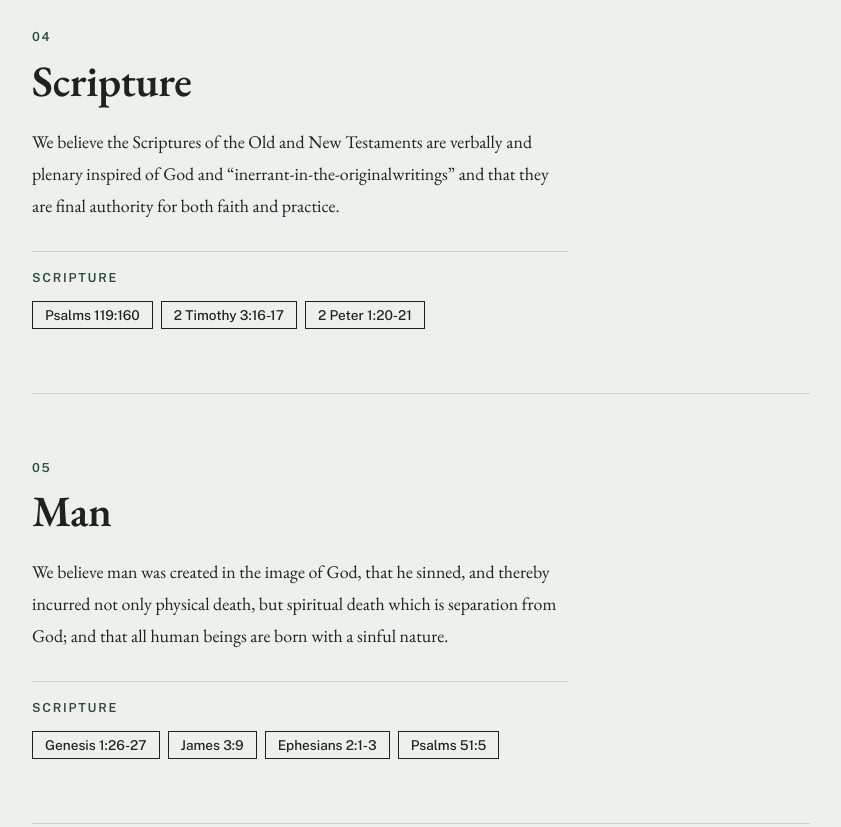
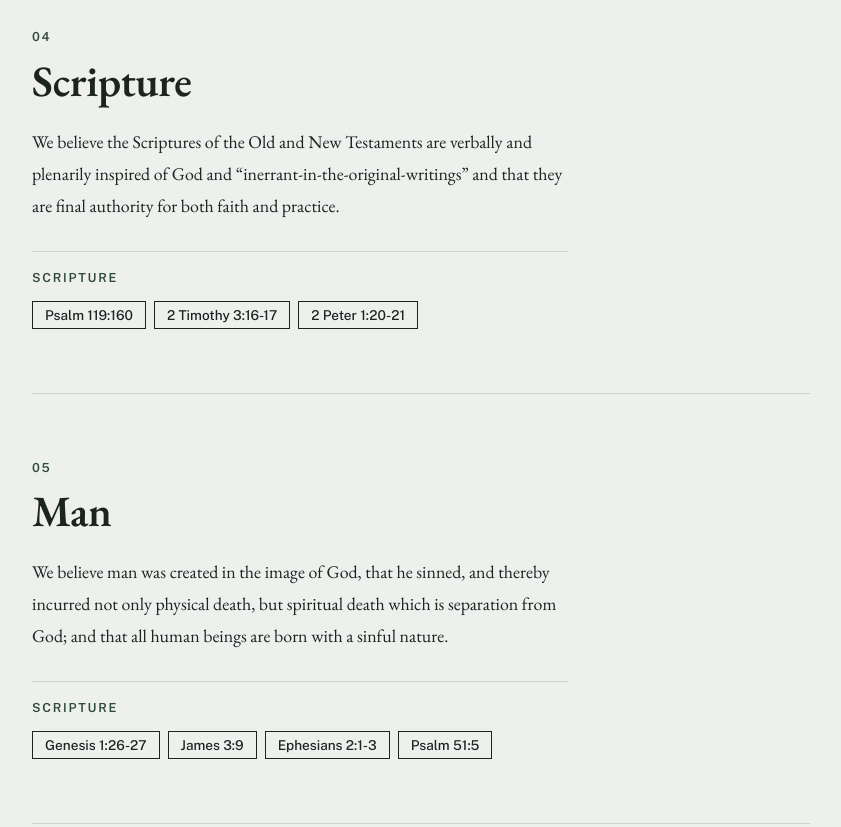
Before and after one commit to Cratez/sccchurch-website, a website: page beliefs.html in a window 1280 px wide. Shown: the part 1940-2767 px from the top of the page, without its empty margins (366-1207 px from the left). Drawn offline with nearby package versions, Linux system fonts and the light colour scheme.

Commit message:
minor text improvements

```diff
--- a/beliefs.html
+++ b/beliefs.html
@@ -150,14 +150,14 @@
                     </section>
                     <section class="tenet" id="scripture"><span class="num">04</span>
                         <h2>Scripture</h2>
-                        <p class="body">We believe the Scriptures of the Old and New Testaments are verbally and plenary
-                            inspired of God and “inerrant-in-the-originalwritings” and that they are final authority for
+                        <p class="body">We believe the Scriptures of the Old and New Testaments are verbally and plenarily
+                            inspired of God and “inerrant-in-the-original-writings” and that they are final authority for
                             both faith and practice.</p>
                         <div class="key">
                             <p class="label">Scripture</p>
                             <ul class="refs">
                                 <li><button type="button" class="ref" aria-expanded="false"
-                                        data-ref="Psalms 119:160">Psalms 119:160</button></li>
+                                        data-ref="Psalm 119:160">Psalm 119:160</button></li>
                                 <li><button type="button" class="ref" aria-expanded="false"
                                         data-ref="2 Timothy 3:16-17">2 Timothy 3:16-17</button></li>
                                 <li><button type="button" class="ref" aria-expanded="false" data-ref="2 Peter 1:20-21">2
@@ -181,7 +181,7 @@
                                 <li><button type="button" class="ref" aria-expanded="false"
                                         data-ref="Ephesians 2:1-3">Ephesians 2:1-3</button></li>
                                 <li><button type="button" class="ref" aria-expanded="false"
-                                        data-ref="Psalms 51:5">Psalms 51:5</button></li>
+                                        data-ref="Psalm 51:5">Psalm 51:5</button></li>
                             </ul>
                             <div class="passage" aria-live="polite" hidden></div>
                         </div>
@@ -321,7 +321,7 @@
                     </section>
                     <section class="tenet" id="church"><span class="num">11</span>
                         <h2>Church</h2>
-                        <p class="body">We believe in the Church as the body of Christ. It’s mission is to praise and
+                        <p class="body">We believe in the Church as the body of Christ. Its mission is to praise and
                             glorify God and demonstrate the gospel to the world.</p>
                         <div class="key">
                             <p class="label">Scripture</p>
--- a/data/series.json
+++ b/data/series.json
@@ -7,7 +7,9 @@
       "folder": "https://drive.google.com/drive/folders/10qhMfF2NgGNnmGcpaVqIX7nIDKNqtx5l",
       "current": false,
       "summary": null,
-      "overrides": {}
+      "overrides": {
+        "025 08-21-22": { "title": "“Not Judgment, But Love, Humility, Not Pride”", "passage": "James 4:11-12" }
+      }
     },
     {
       "id": "jude",
```
